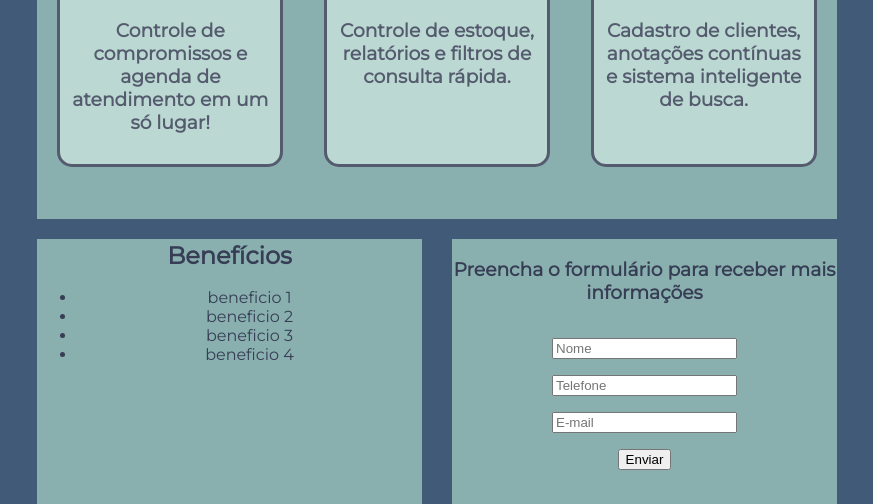
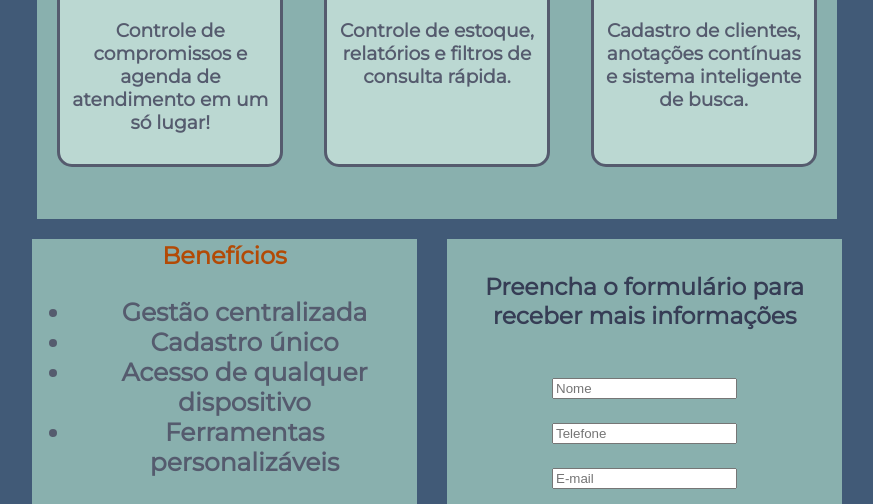
Before and after one commit to evelynmartins/Projeto-Ela-CTO, a plain HTML site: page index.html in a window 1280 px wide. Shown: the part 1021-1525 px from the top of the page, without its empty margins (203-1076 px from the left). Drawn offline with Linux system fonts and the light colour scheme.

Commit message:
editar beneficios e info

```diff
--- a/frontend/style.css
+++ b/frontend/style.css
@@ -45,9 +45,9 @@ nav button {
     justify-items: center;
     align-items: center;
     background-color: #415a77;
+    border-style: inherit;
     border-radius:40px;
     border-color: rgb(23, 62, 97);
-    border-style: inherit;
 }
 
 nav img {
@@ -177,12 +177,19 @@ aside h2{
 #beneficios{
 
     background-color:#89B0AE;
-    color: #363d55;
+    color: #B34A05;
     width: 385px;
     height: 320px;
     display: flex;
     flex-direction: column;
 
+
+}
+#textBen{
+
+    font-size: 25px;
+    font-weight: bolder;
+    color: #555B6E;
 
 }
 
@@ -192,16 +199,33 @@ aside h2{
 
 #contato{
     color: #363d55;
+    padding: 10px;
     display: flex;
     flex-direction: column;
     justify-content: center;
     align-items: center;
     justify-content: start;
     background-color: #89B0AE;
-    height: 320px;
-    width: 385px;
+    height: 300px;
+    width: 375px;
+    font-size:20px;
 
 }
+
+#info {
+
+    justify-items: center;
+    align-items: center;
+
+}
+
+.final button{
+
+    background-color: #89b0ae;
+    border-style: inherit;
+    border-radius:40px;
+}
+
 
 .rodape{
 
--- a/index.html
+++ b/index.html
@@ -83,11 +83,11 @@
 
                     <h2>Benefícios</h2>
 
-                    <ul>
-                        <li> beneficio 1 </li>
-                        <li> beneficio 2 </li>
-                        <li> beneficio 3 </li>
-                        <li> beneficio 4 </li>
+                    <ul id=textBen>
+                        <li> Gestão centralizada</li>
+                        <li> Cadastro único</li>
+                        <li> Acesso de qualquer dispositivo </li>
+                        <li> Ferramentas personalizáveis </li>
 
 
                     </ul>
@@ -102,11 +102,11 @@
             <div id="contato">
                 <h3>Preencha o formulário para receber mais informações</h3>
 
-                <form id=info>
-                    <p><input class="" type="nome" placeholder="Nome" ></p>
-                    <p><input class="" type="number" placeholder="Telefone" ></p>
-                    <p><input class="" type="email" placeholder="E-mail" ></p>
-                    <p><button class="" type="submit">Enviar</button></p>
+                <form id="info">
+                    <p><input class="nome" type="nome" placeholder="Nome" ></p>
+                    <p><input class="telefone" type="number" placeholder="Telefone" ></p>
+                    <p><input class="email" type="email" placeholder="E-mail" ></p>
+                    <p><button type="submit">  <img src= "imagens/botaoEnviar.png" height="auto" width="40" alt="logo"></button></p>
                 </form>
             </div>
 
```
